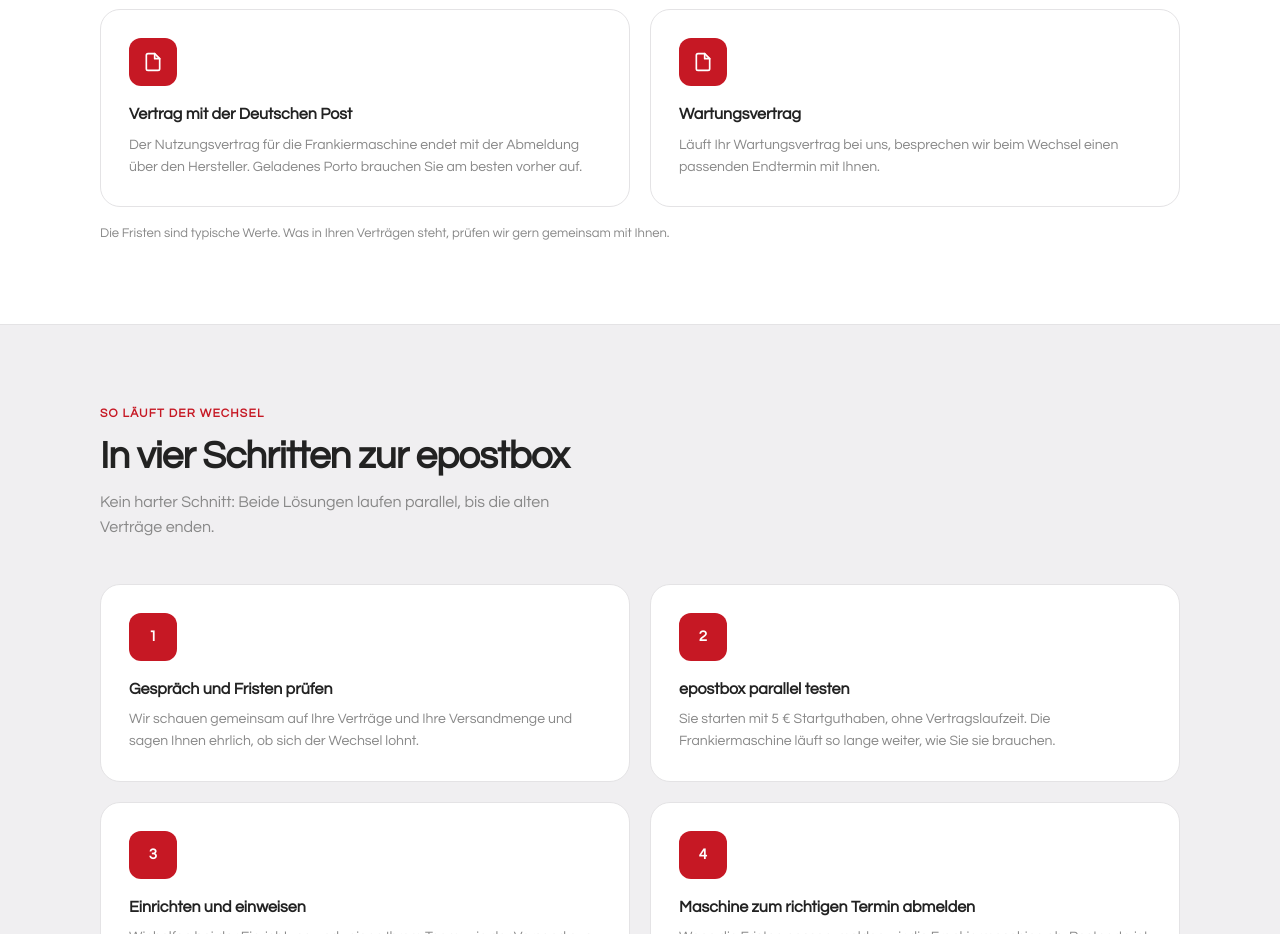
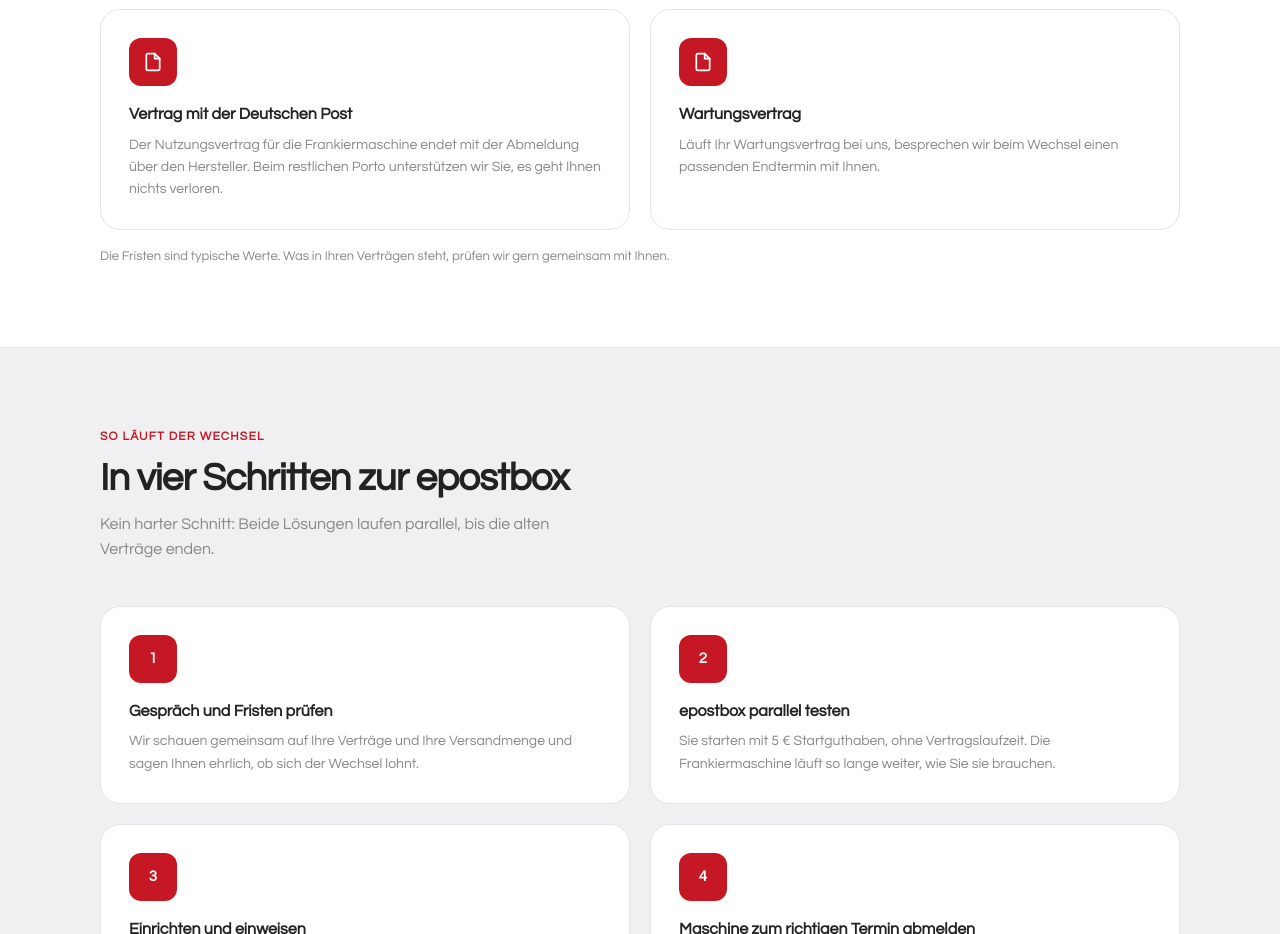
Before and after one commit to slange-a11y/te-postbox-de, a plain HTML site: page frankiermaschine-alternative.html in a window 1280 px wide. Shown: the part 2860-3794 px from the top of the page. Drawn offline with Linux system fonts and the light colour scheme.

Commit message:
Kasten Deutsche Post: Aussage zum Restporto angeglichen (#14)
Claude-Session: https://claude.ai/code/session_01HDS8j1CJzTFLbfFPJh135t

Co-authored-by: slange-a11y <293014588+slange-a11y@users.noreply.github.com>
Co-authored-by: Claude Opus 5.5 <noreply@anthropic.com>

```diff
--- a/frankiermaschine-alternative.html
+++ b/frankiermaschine-alternative.html
@@ -754,7 +754,7 @@ nav{gap:1.5rem}
       <div class="wert">
         <div class="wert-icon"><svg viewBox="0 0 24 24" fill="none" stroke-width="2" stroke-linecap="round" stroke-linejoin="round"><path d="M14 2H6a2 2 0 0 0-2 2v16a2 2 0 0 0 2 2h12a2 2 0 0 0 2-2V8z"/><polyline points="14 2 14 8 20 8"/></svg></div>
         <h3>Vertrag mit der Deutschen Post</h3>
-        <p>Der Nutzungsvertrag für die Frankiermaschine endet mit der Abmeldung über den Hersteller. Geladenes Porto brauchen Sie am besten vorher auf.</p>
+        <p>Der Nutzungsvertrag für die Frankiermaschine endet mit der Abmeldung über den Hersteller. Beim restlichen Porto unterstützen wir Sie, es geht Ihnen nichts verloren.</p>
       </div>
       <div class="wert">
         <div class="wert-icon"><svg viewBox="0 0 24 24" fill="none" stroke-width="2" stroke-linecap="round" stroke-linejoin="round"><path d="M14 2H6a2 2 0 0 0-2 2v16a2 2 0 0 0 2 2h12a2 2 0 0 0 2-2V8z"/><polyline points="14 2 14 8 20 8"/></svg></div>
```
